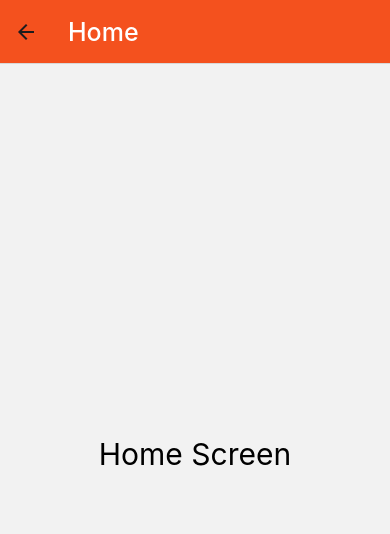
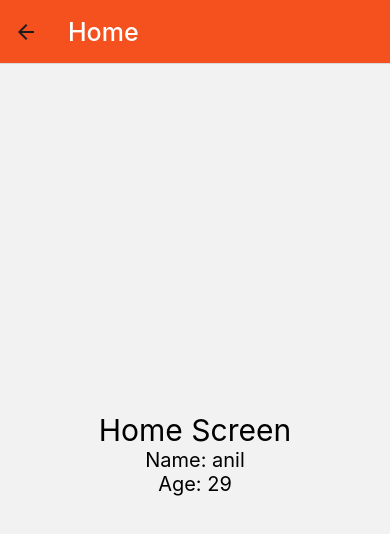
Before and after one commit to keshavchauhan-7/myapp, a React Native app: screen /Login in a window 390 px wide. Both pictures are taken after a click on the button "GO TO HOME". Shown: the top 534 px of the page. Built offline with nearby package versions, Linux system fonts and the light colour scheme.

Commit message:
pass the data from login to home page

```diff
--- /dev/null
+++ b/components/Home.js
@@ -0,0 +1,11 @@
+import { View, Text } from "react-native"
+export const Home = (props) => {
+    const { name, age } = props.route.params;
+    return (
+        <View style={{ flex: 1, justifyContent: 'center', alignItems: 'center' }}>
+            <Text style={{ fontSize: 30 }}>Home Screen</Text>
+            <Text style={{ fontSize: 20 }}>Name: {name}</Text>
+            <Text style={{ fontSize: 20 }}>Age: {age}</Text>
+        </View>
+    )
+}
--- /dev/null
+++ b/components/Login.js
@@ -0,0 +1,12 @@
+import { View, Text, Button } from "react-native"
+
+export const Login = (props) => {
+    const name = 'anil';
+    const age = 29;
+    return (
+        <View style={{ flex: 1, justifyContent: 'center', alignItems: 'center' }}>
+            <Text style={{ fontSize: 30 }}>Login Screen</Text>
+            <Button title='go to home' onPress={() => props.navigation.navigate("Home", { name, age })} />
+        </View>
+    )
+}
--- a/components/ReactStackNavigation.js
+++ b/components/ReactStackNavigation.js
@@ -2,6 +2,8 @@ import React from 'react'
 import { Button, StyleSheet, Text, TextInput, View } from 'react-native'
 import { NavigationContainer } from '@react-navigation/native'
 import { createNativeStackNavigator } from '@react-navigation/native-stack'
+import { Home } from './Home'
+import { Login } from './Login'
 
 const Stack = createNativeStackNavigator();
 const ReactStackNavigation = () => {
@@ -40,7 +42,6 @@ const ReactStackNavigation = () => {
         </NavigationContainer>
     )
 }
-
 const Header = () => {
     return (
         // <Button title='btn'/>
@@ -48,22 +49,9 @@ const Header = () => {
     )
 }
 
-const Home = () => {
-    return (
-        <View style={{ flex: 1, justifyContent: 'center', alignItems: 'center' }}>
-            <Text style={{ fontSize: 30 }}>Home Screen</Text>
-        </View>
-    )
-}
 
-const Login = (props) => {
-    return (
-        <View style={{ flex: 1, justifyContent: 'center', alignItems: 'center' }}>
-            <Text style={{ fontSize: 30 }}>Login Screen</Text>
-            <Button title='go to home' onPress={() => props.navigation.navigate("Home")} />
-        </View>
-    )
-}
+
+
 
 const styles = StyleSheet.create({})
 
```
